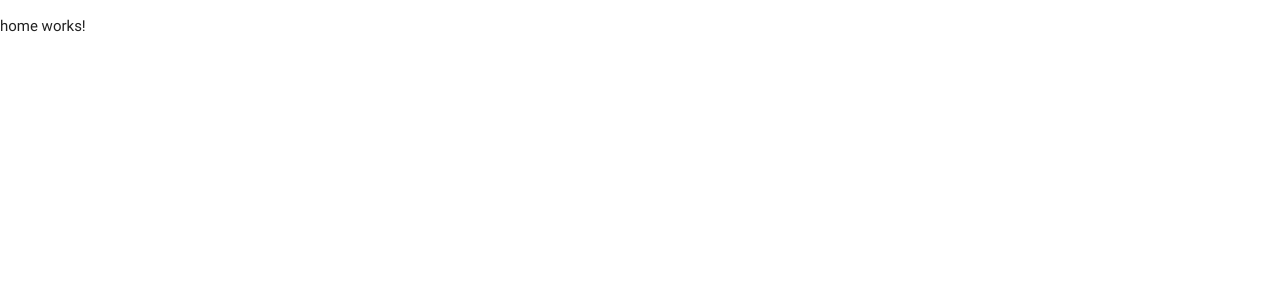
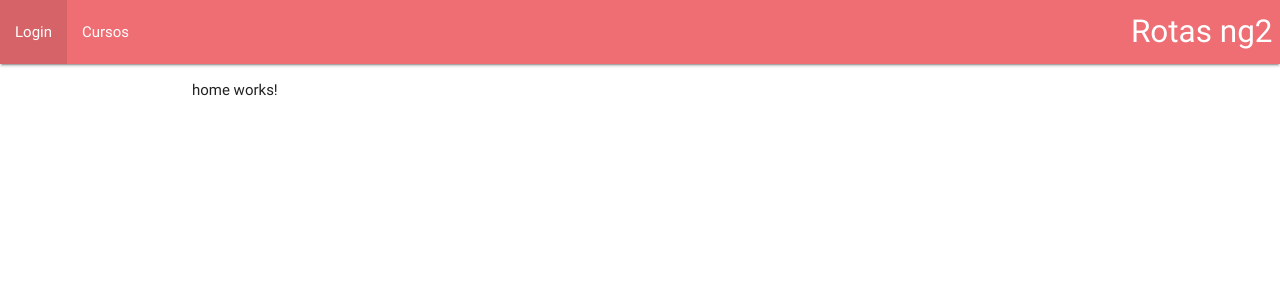
Before and after one commit to lhenriquegomescamilo/angular2, an Angular app in the folder working-with-routes/: page / in a window 1280 px wide. Shown: the top 300 px of the page. Built offline with nearby package versions, Linux system fonts and the light colour scheme.

Commit message:
master: Aplicando os componentes do materialize na página
* Aplicando também nos links os routerLink

```diff
--- a/working-with-routes/src/app/app.component.html
+++ b/working-with-routes/src/app/app.component.html
@@ -1 +1,12 @@
-<router-outlet></router-outlet>
+<nav>
+  <div class="nav-wrapper">
+    <a routerLink="" class="brand-logo right">Rotas ng2</a>
+    <ul id="nav-mobile" class="left hide-on-med-and-down">
+      <li><a routerLink="/login">Login</a></li>
+      <li><a routerLink="/courses">Cursos</a></li>
+    </ul>
+  </div>
+</nav>
+<div class="container">
+  <router-outlet></router-outlet>
+</div>
--- a/working-with-routes/src/app/app.routing.ts
+++ b/working-with-routes/src/app/app.routing.ts
@@ -16,7 +16,7 @@
         component: LoginComponent
     },
     {
-        path: 'course',
+        path: 'courses',
         component: CourseComponent
     }
 ];
```
